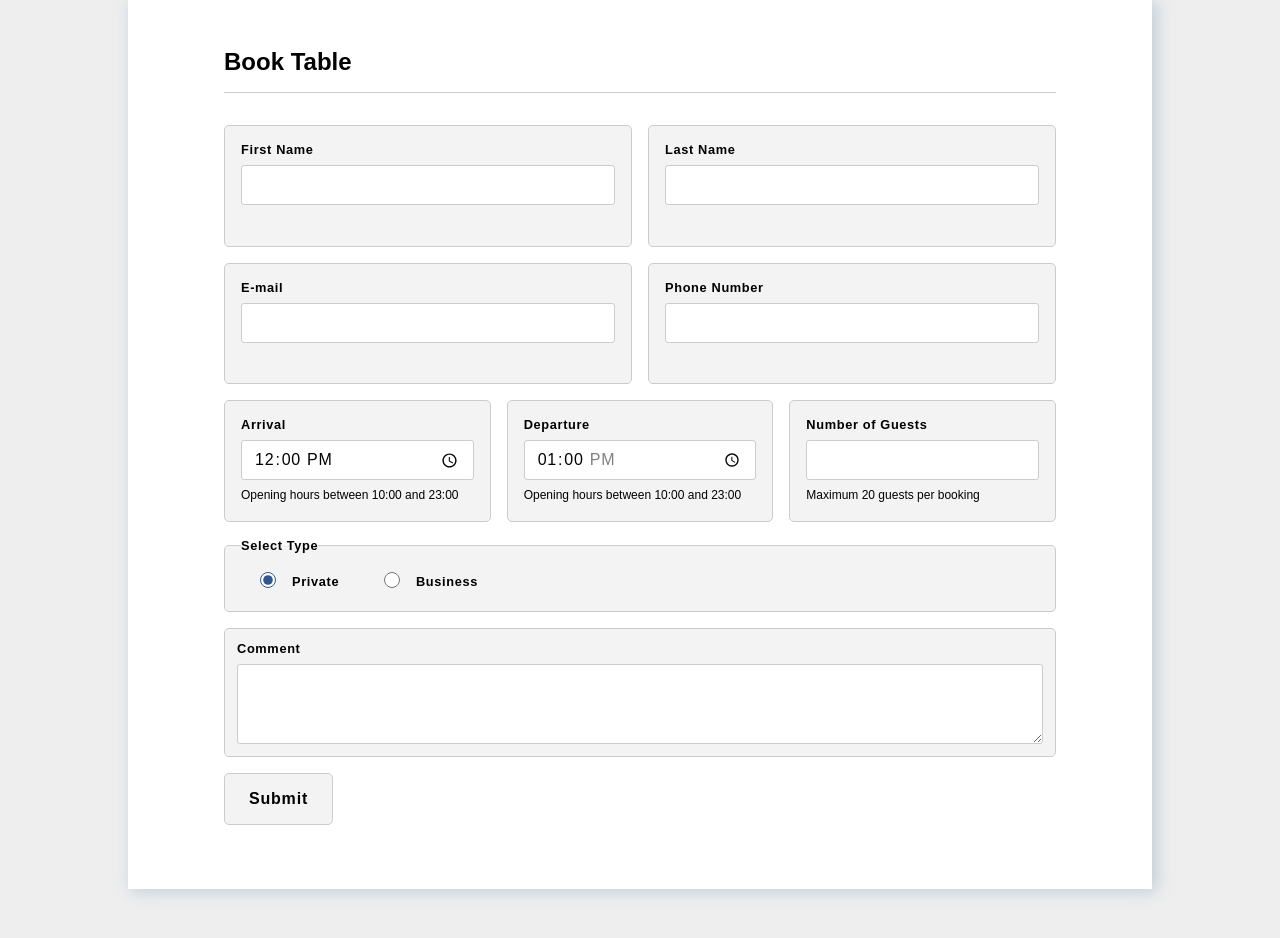
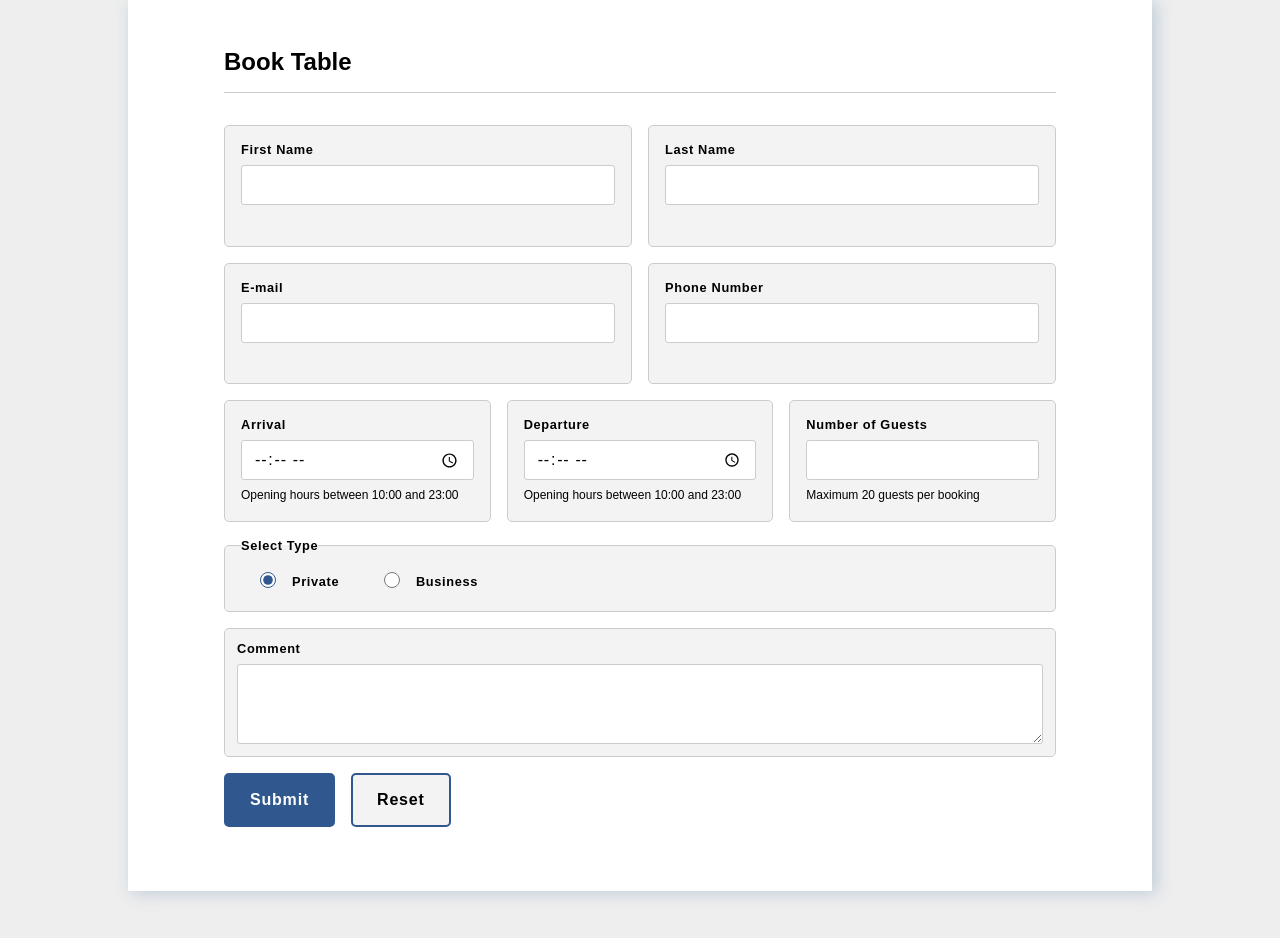
Before and after one commit to TinaHoldcroft/restaurant-booking, a Next.js app: page / in a window 1280 px wide. Shown: the top 938 px of the page. Built offline with nearby package versions, Linux system fonts and the light colour scheme; a web font is replaced by a local one.

Commit message:
sass command, style btns

```diff
--- a/package.json
+++ b/package.json
@@ -7,7 +7,8 @@
     "dev": "next dev",
     "build": "next build",
     "start": "next start",
-    "lint": "next lint"
+    "lint": "next lint",
+    "sass": "sass --watch styles/styles.scss:styles/styles.css"
   },
   "author": "",
   "license": "MIT",
--- a/pages/BookingForm.js
+++ b/pages/BookingForm.js
@@ -57,8 +57,8 @@ function BookingForm() {
             lastName: '',
             email: '',
             phoneNumber: '',
-            arrival: '12:00',
-            departure: '13:00',
+            arrival: '',
+            departure: '',
             amount: '',
             type: 'private',
             comment: ''
@@ -222,7 +222,8 @@ function BookingForm() {
                         </div>
 
                         <div className='btn-wrapper'>
-                            <button type='submit'>Submit</button>
+                            <button id='submit' type='submit'>Submit</button>
+                            <button id='reset' type='reset'>Reset</button>
                         </div>
                     </FormikProvider>
                 </form>
--- a/styles/partials/_form.scss
+++ b/styles/partials/_form.scss
@@ -115,23 +115,45 @@ fieldset {
     }
 }
 .btn-wrapper {
+    @include flex(row nowrap, flex-start, center, auto, flex-start, 1rem);
+
     button {
-        border: solid 1px $medium-grey;
-        background-color: $light-grey;
+
         border-radius: 5px;
         padding: 1em 1.5em;
         font-weight: 700;
         font-size: 1em;
         letter-spacing: 0.05em;
+
+    }
+}
+#submit {
+    background-color: $blue;
+    color: $white;
+    border: solid 2px $blue;
     &:focus,
     &:hover {
-            border: solid 1px $blue;
-            outline: solid 2px $blue;
-            color: $blue;
+        border: solid 2px $blue;
+        background-color: $white;
+        color: $black;
     }
     &:active {
+        border: solid 2px $medium-grey;
+        background-color: $light-grey;
+    }
+}
+#reset {
+    background-color: $light-grey;
+    border: solid 2px $blue;
+    &:focus,
+    &:hover {
         background-color: $blue;
         color: $white;
+        border: solid 2px $blue;
+    }
+    &:active {
+        border: solid 2px $medium-grey;
+        background-color: $light-grey;
+        color: $black;
     }
 }
-}
--- a/styles/styles.css
+++ b/styles/styles.css
@@ -238,23 +238,55 @@ fieldset .feedback {
   display: none;
 }
 
+.btn-wrapper {
+  display: -webkit-box;
+  display: -moz-box;
+  display: -ms-flexbox;
+  display: -webkit-flex;
+  display: flex;
+  flex-flow: row nowrap;
+  justify-content: flex-start;
+  align-items: center;
+  align-self: auto;
+  align-content: flex-start;
+  gap: 1rem;
+}
 .btn-wrapper button {
-  border: solid 1px #cccccc;
-  background-color: #f3f3f3;
   border-radius: 5px;
   padding: 1em 1.5em;
   font-weight: 700;
   font-size: 1em;
   letter-spacing: 0.05em;
 }
-.btn-wrapper button:focus, .btn-wrapper button:hover {
-  border: solid 1px #30588e;
-  outline: solid 2px #30588e;
-  color: #30588e;
-}
-.btn-wrapper button:active {
+
+#submit {
   background-color: #30588e;
   color: #ffffff;
+  border: solid 2px #30588e;
+}
+#submit:focus, #submit:hover {
+  border: solid 2px #30588e;
+  background-color: #ffffff;
+  color: #000000;
+}
+#submit:active {
+  border: solid 2px #cccccc;
+  background-color: #f3f3f3;
+}
+
+#reset {
+  background-color: #f3f3f3;
+  border: solid 2px #30588e;
+}
+#reset:focus, #reset:hover {
+  background-color: #30588e;
+  color: #ffffff;
+  border: solid 2px #30588e;
+}
+#reset:active {
+  border: solid 2px #cccccc;
+  background-color: #f3f3f3;
+  color: #000000;
 }
 
 .valid {
```
Also changed, not shown: 1 other file (tests, documents, lock files or other folders). Lines whose indentation alone changed are shown as unchanged.
